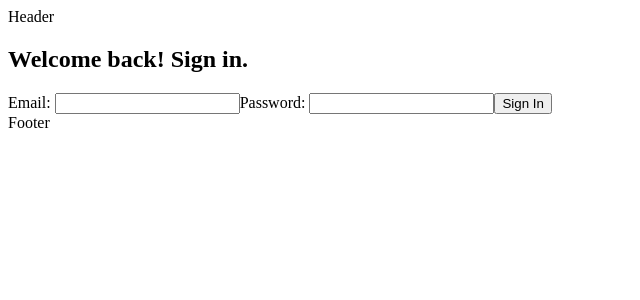
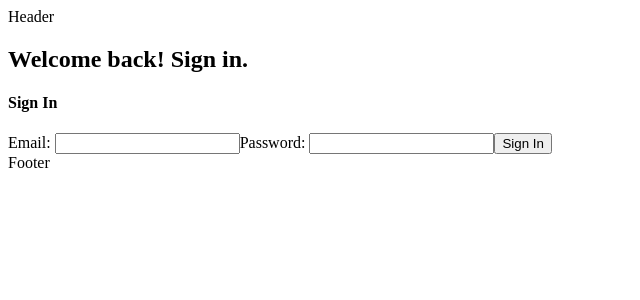
Before and after one commit to michellerenehey/adv-react-employee-directory, a React app: page /login in a window 1280 px wide. Shown: the top 300 px of the page, without its empty margins (0-640 px from the left). Built offline with nearby package versions, Linux system fonts and the light colour scheme.

Commit message:
adding label to auth page

```diff
--- a/src/views/Auth/Auth.jsx
+++ b/src/views/Auth/Auth.jsx
@@ -10,6 +10,7 @@ export default function Auth({ isSigningUp = false }) {
           : 'Welcome back! Sign in.'}
       </h2>
       <form>
+        <h4>{isSigningUp ? 'Sign Up' : 'Sign In'}</h4>
         <label>Email: </label>
         <input type="email" />
         <label>Password: </label>
```
